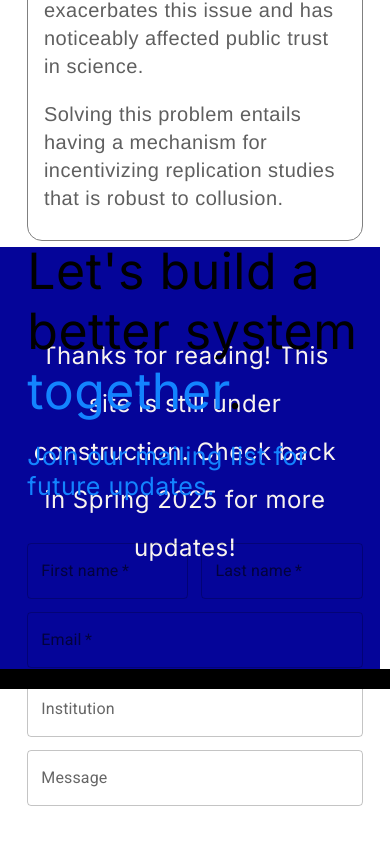
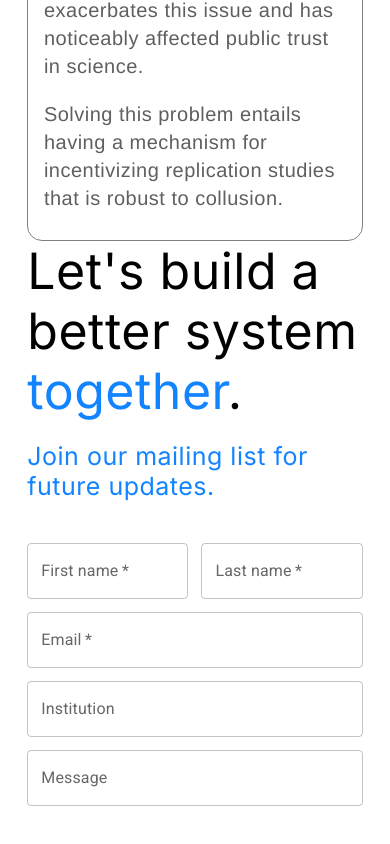
Before and after one commit to christinapan98/liberata, a React (Create React App) app: page / in a window 390 px wide. Shown: the part 5440-6284 px from the top of the page. Built offline with nearby package versions, Linux system fonts and the light colour scheme.

Commit message:
quick mobile fix

```diff
--- a/src/App.css
+++ b/src/App.css
@@ -1,4 +1,5 @@
 @import 'global.css';
+
 
 .App {
   display: flex;
@@ -29,7 +30,6 @@
   opacity: 0;
 	transform: translateY(50px);
 	transition: opacity .8s, transform .8s;
-  margin-bottom: 0vh;
 }
 
 .App-body-section {
--- a/src/App.tsx
+++ b/src/App.tsx
@@ -157,9 +157,9 @@ function App() {
         </div>
       </div>
 
-      <div style={{display: 'block'}}>
-        <Footer/>
-        <div className="Footer-accent"></div>
+      <div className="App-footer" id="App-footer">
+        {/* <Footer/>
+        <div className="Footer-accent"></div> */}
       </div>
 
     </div>
--- a/src/components/Contact.tsx
+++ b/src/components/Contact.tsx
@@ -1,6 +1,7 @@
 import React, {useState} from 'react';
+import TextField from '@mui/material/TextField';
+import Footer from './Footer';
 import './Contact.css';
-import TextField from '@mui/material/TextField';
 
 function Contact() {
   const [emailInputValue, setEmailInputValue] = useState("");
--- a/src/components/Footer.css
+++ b/src/components/Footer.css
@@ -10,9 +10,11 @@
   background-color: var(--duke-blue);
   width: 100vw;
   height: 50vh;
+  display: block;
 }
 
 .Footer-text {
+  display: block;
   width: 80vw;
   padding-top: 10vh;
   text-align: center;
```
